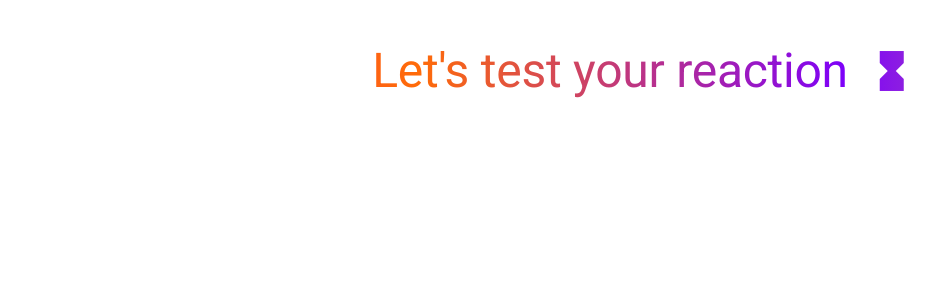
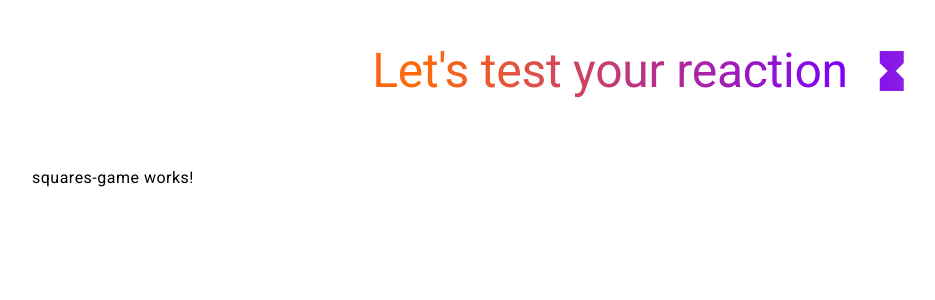
Before and after one commit to ivanperesadenko/reaction-test-game, an Angular app: page /squares-game in a window 1280 px wide. Before the commit this address led to /. Shown: the top 300 px of the page, without its empty margins (8-943 px from the left). Built offline with nearby package versions, Linux system fonts and the light colour scheme.

Commit message:
Basic routes

```diff
--- a/src/app/app.component.ts
+++ b/src/app/app.component.ts
@@ -1,5 +1,6 @@
 import { Component } from '@angular/core';
 import { RouterOutlet } from '@angular/router';
+
 import { HeaderComponent } from '@core/components/header/header.component';
 
 @Component({
@@ -9,6 +10,4 @@ import { HeaderComponent } from '@core/components/header/header.component';
   templateUrl: './app.component.html',
   styleUrl: './app.component.scss',
 })
-export class AppComponent {
-  title = 'reaction-test-game';
-}
+export class AppComponent {}
--- a/src/app/app.routes.ts
+++ b/src/app/app.routes.ts
@@ -1,3 +1,18 @@
 import { Routes } from '@angular/router';
+import { SquaresGameComponent } from '@features/squares-game/squares-game.component';
 
-export const routes: Routes = [];
+export const routes: Routes = [
+  {
+    path: '',
+    pathMatch: 'full',
+    redirectTo: 'squares-game',
+  },
+  {
+    path: 'squares-game',
+    component: SquaresGameComponent,
+  },
+  {
+    path: '**',
+    redirectTo: 'squares-game',
+  },
+];
--- /dev/null
+++ b/src/app/features/squares-game/squares-game.component.html
@@ -0,0 +1 @@
+<p>squares-game works!</p>
--- /dev/null
+++ b/src/app/features/squares-game/squares-game.component.ts
@@ -0,0 +1,13 @@
+import { ChangeDetectionStrategy, Component } from '@angular/core';
+
+@Component({
+  selector: 'app-squares-game',
+  standalone: true,
+  imports: [],
+  templateUrl: './squares-game.component.html',
+  styleUrl: './squares-game.component.scss',
+  changeDetection: ChangeDetectionStrategy.OnPush
+})
+export class SquaresGameComponent {
+
+}
```
Also changed, not shown: src/app/features/squares-game/squares-game.component.scss (added).
